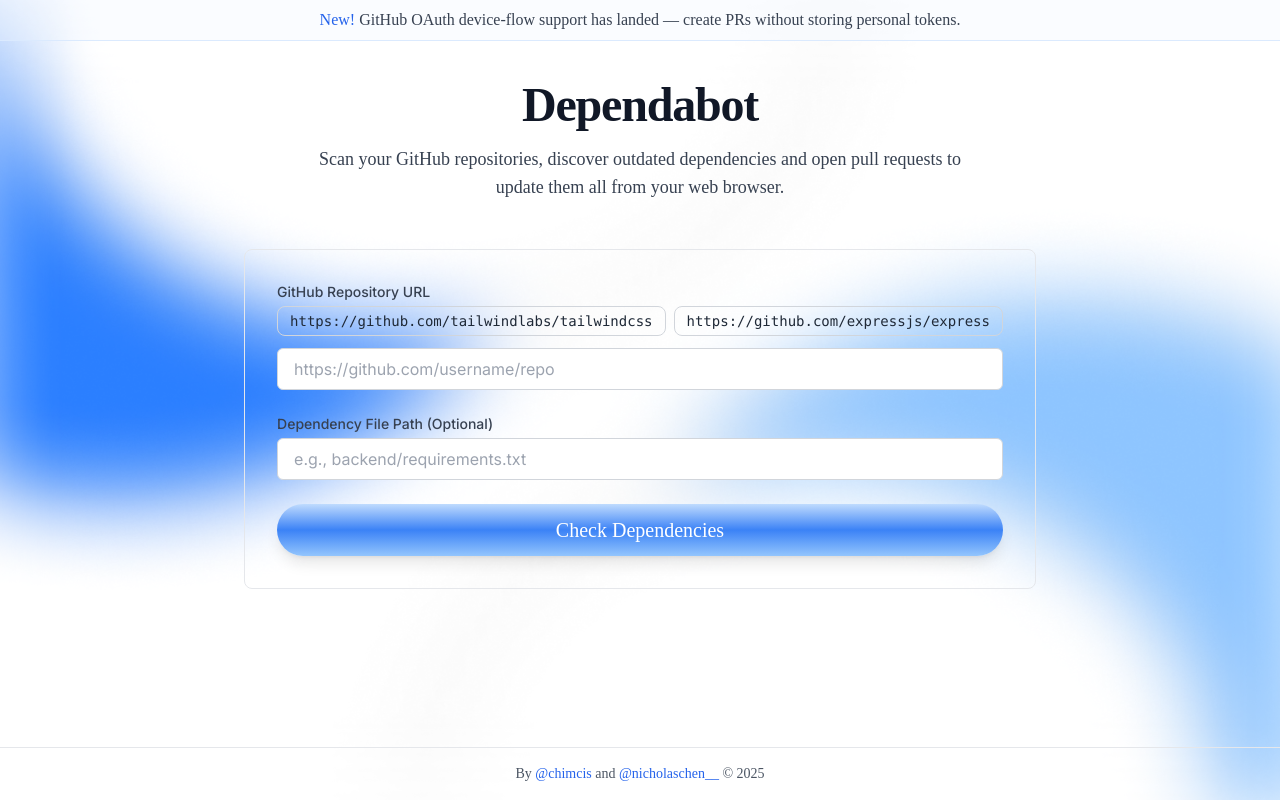
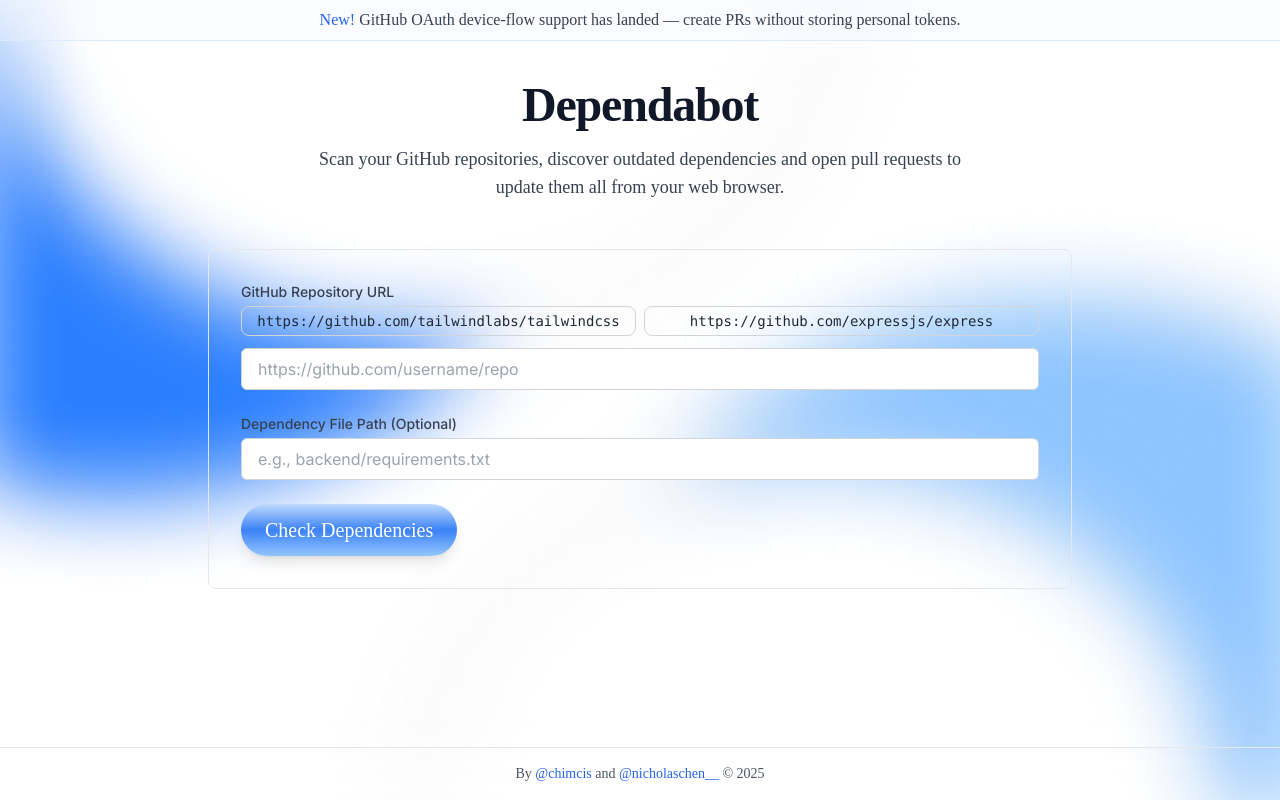
Before and after one commit to qimcis/dependabot, a Flask app: page / in a window 1280 px wide. Run offline with Flask 2, Linux system fonts and the light colour scheme; some libraries are stand-ins or nearby versions; some web fonts are replaced.

Commit message:
fixed view for mobile

```diff
--- a/src/web/templates/index.html
+++ b/src/web/templates/index.html
@@ -57,39 +57,39 @@
     </div>
 
     <!-- Main content container -->
-    <main class="max-w-4xl mx-auto px-4 py-10">
+    <main class="max-w-4xl w-full mx-auto px-2 sm:px-4 py-6 sm:py-10">
         <header class="text-center mb-12">
             <h1 class="font-instrument-serif text-5xl font-semibold mb-4 tracking-tight">Dependabot</h1>
             <p class="font-instrument-serif text-lg text-gray-700 max-w-2xl mx-auto">Scan your GitHub repositories, discover outdated dependencies and open pull requests to update them all from your web browser.</p>
         </header>
 
         <!-- Action Card -->
-        <section class="max-w-5xl mx-auto rounded-lg border border-gray-200 p-8 mb-12">
+        <section class="max-w-5xl w-full mx-auto rounded-lg border border-gray-200 p-4 sm:p-8 mb-8 sm:mb-12">
             <form id="checkForm" class="space-y-6">
                 <div>
                     <label for="repoUrl" class="block text-sm font-medium text-gray-700 mb-1">GitHub Repository URL</label>
                     <div class="flex flex-wrap gap-2 mb-3">
-                        <button type="button" class="bg-transparent border border-gray-300 text-gray-800 px-3 py-1 rounded-lg font-mono text-sm hover:bg-gray-100"
+                        <button type="button" class="flex-1 min-w-[180px] sm:min-w-[240px] bg-transparent border border-gray-300 text-gray-800 px-3 py-1 rounded-lg font-mono text-sm hover:bg-gray-100"
                             onclick="document.getElementById('repoUrl').value='https://github.com/tailwindlabs/tailwindcss'">
                             https://github.com/tailwindlabs/tailwindcss
                         </button>
-                        <button type="button" class="bg-transparent border border-gray-300 text-gray-800 px-3 py-1 rounded-lg font-mono text-sm hover:bg-gray-100"
+                        <button type="button" class="flex-1 min-w-[180px] sm:min-w-[240px] bg-transparent border border-gray-300 text-gray-800 px-3 py-1 rounded-lg font-mono text-sm hover:bg-gray-100"
                             onclick="document.getElementById('repoUrl').value='https://github.com/expressjs/express'">
                             https://github.com/expressjs/express
                         </button>
                     </div>
                     <input type="url" id="repoUrl" name="repoUrl" required
-                        class="w-full px-4 py-2 border border-gray-300 rounded-md focus:ring-2 focus:ring-blue-500 focus:border-blue-500"
+                        class="w-full px-3 py-2 sm:px-4 sm:py-2 border border-gray-300 rounded-md focus:ring-2 focus:ring-blue-500 focus:border-blue-500"
                         placeholder="https://github.com/username/repo">
                 </div>
                 <div>
                     <label for="dependencyPath" class="block text-sm font-medium text-gray-700 mb-1">Dependency File Path (Optional)</label>
                     <input type="text" id="dependencyPath" name="dependencyPath"
-                        class="w-full px-4 py-2 border border-gray-300 rounded-md focus:ring-2 focus:ring-blue-500 focus:border-blue-500"
+                        class="w-full px-3 py-2 sm:px-4 sm:py-2 border border-gray-300 rounded-md focus:ring-2 focus:ring-blue-500 focus:border-blue-500"
                         placeholder="e.g., backend/requirements.txt">
                 </div>
                 <button type="submit"
-                    class="w-full px-6 py-3 rounded-full font-instrument-serif text-xl text-white bg-gradient-to-b from-blue-200 via-blue-500 to-blue-300 shadow-lg hover:shadow-xl hover:scale-105 active:scale-95 transform transition-all duration-150 focus:outline-none focus:ring-2 focus:ring-blue-300 focus:ring-opacity-75">
+                    class="w-full sm:w-auto px-6 py-3 rounded-full font-instrument-serif text-xl text-white bg-gradient-to-b from-blue-200 via-blue-500 to-blue-300 shadow-lg hover:shadow-xl hover:scale-105 active:scale-95 transform transition-all duration-150 focus:outline-none focus:ring-2 focus:ring-blue-300 focus:ring-opacity-75">
                     Check Dependencies
                 </button>
             </form>
```
